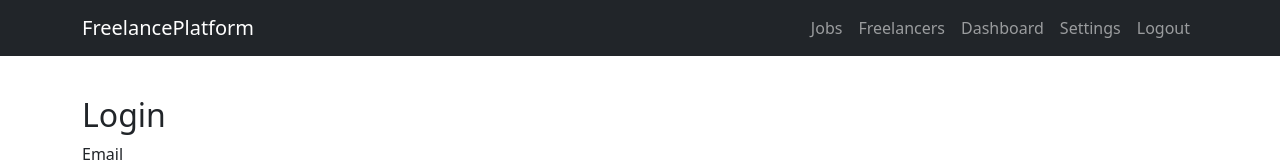
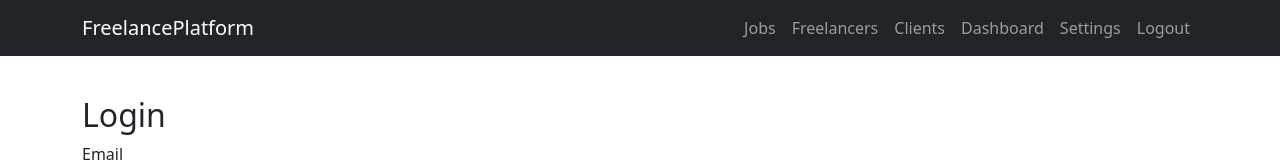
Before and after one commit to CptPrice6/freelance-platform, a React (Create React App) app in the folder frontend/: page /login in a window 1280 px wide. Shown: the top 162 px of the page. Built offline with nearby package versions, Linux system fonts and the light colour scheme; sample sign-in values are in the browser's storage.

Commit message:
added clients link to header, changed max freelancers shown in freelancers page to 9

```diff
--- a/frontend/src/components/Header.jsx
+++ b/frontend/src/components/Header.jsx
@@ -95,6 +95,11 @@
                     Freelancers
                   </Link>
                 </li>
+                <li className="nav-item">
+                  <Link className="nav-link" to="/clients">
+                    Clients
+                  </Link>
+                </li>
 
                 {/* Dashboard Link */}
                 <li className="nav-item">
--- a/frontend/src/pages/FreelancersPage.jsx
+++ b/frontend/src/pages/FreelancersPage.jsx
@@ -7,7 +7,7 @@
 const FreelancersPage = () => {
   const [freelancers, setFreelancers] = useState([]);
   const [currentPage, setCurrentPage] = useState(1);
-  const freelancersPerPage = 6;
+  const freelancersPerPage = 9;
 
   useEffect(() => {
     axiosInstance.get("/freelancers").then((res) => {
--- a/frontend/src/styles/FreelancersPage.css
+++ b/frontend/src/styles/FreelancersPage.css
@@ -29,7 +29,8 @@
 
 .freelancer-title {
   font-size: 1rem;
-  color: #6c757d;
+  font-weight: bold;
+  color: #17a2b8;
 }
 
 .freelancer-rate {
```
